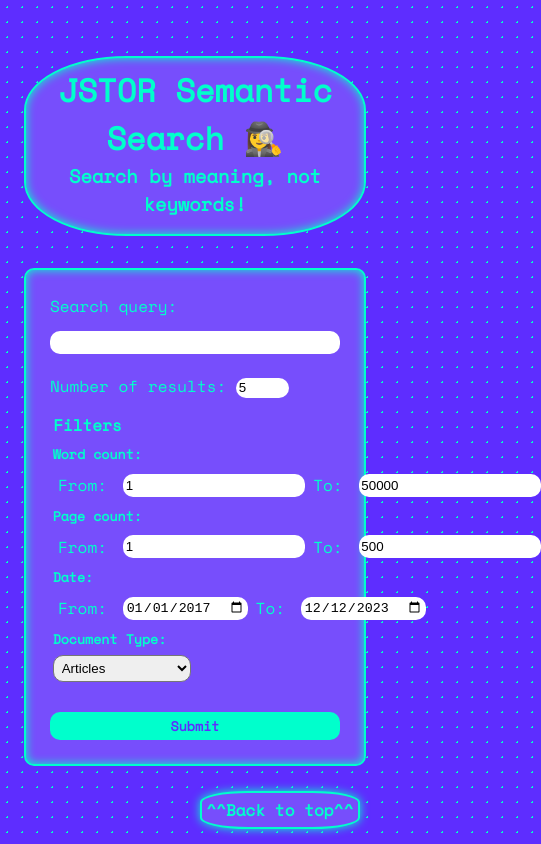
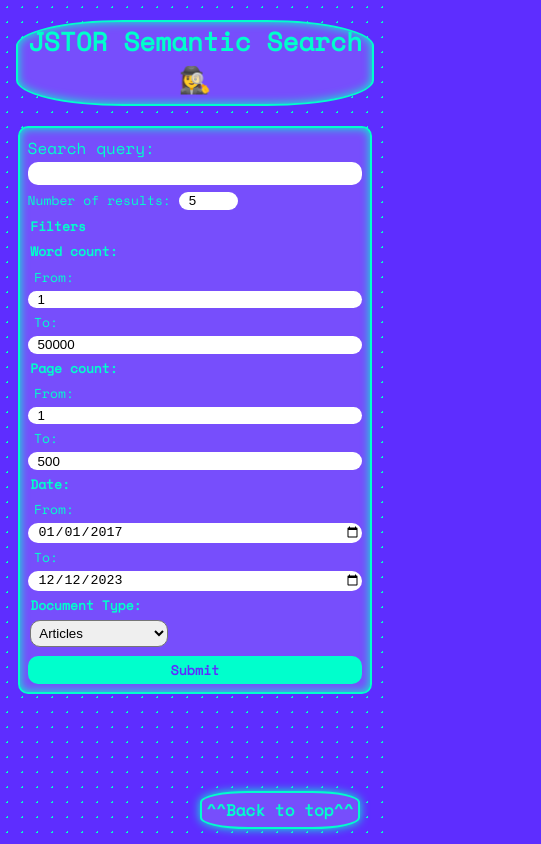
Before and after one commit to CZboop/JSTOR-Semantic-Search, a React (Create React App) app in the folder frontend/: page / in a window 390 px wide. Shown: the whole page, 541 px wide, since content can reach past the window. Built offline with nearby package versions, Linux system fonts and the light colour scheme; the HTML template or start-up script is replaced by a standard one.

Commit message:
added mobile responsive styling with media queries for front end

```diff
--- a/frontend/src/App.css
+++ b/frontend/src/App.css
@@ -17,6 +17,8 @@
   padding: 1em;
   background-image: radial-gradient(var(--highlight) 1px, transparent 0);
   background-size: 15px 15px;
+  overflow-wrap: break-word;
+  word-wrap: break-word;
 }
 
 hr {
@@ -163,3 +165,72 @@
   margin-top: 0.4em;
   margin-bottom: 0.4em;
 }
+
+@media all and (max-width: 600px) {
+  .filterInputs {
+    display: flex;
+    flex-direction: column;
+  }
+  body {
+    padding: 0.1em;
+    margin-top: 0;
+    padding-top: 0;
+  }
+  .contentContainer {
+    padding: 0.5em;
+    margin: 0.5em;
+  }
+  .App-header {
+    padding-top: 0;
+    margin-top: 1.5em;
+    margin-bottom: 1.5em;
+    font-size: small;
+  }
+  .resultsRuler {
+    margin-top: 1.5em;
+  }
+  input[type=number] {
+    border-radius: 10px;
+    border: none;
+    padding: 0.1em;
+    padding-left: 0.75em;
+    margin-top: 0.1em;
+    margin-bottom: 0.1em;
+  }
+  input[type=date] {
+    border-radius: 10px;
+    border: none;
+    padding: 0.1em;
+    padding-left: 0.75em;
+    margin-top: 0.1em;
+    margin-bottom: 0.1em;
+  }
+  input[type=text] {
+    border-radius: 10px;
+    border: none;
+    padding: 0.1em;
+    padding-left: 0.75em;
+    margin-top: 0.1em;
+    margin-bottom: 0.1em;
+  }
+  .formHeading {
+    margin-top: 0;
+    margin-bottom: 0;
+  }
+  #searchBar {
+    margin-top: 0.2em;
+    margin-bottom: 0.2em;
+  }
+  .query-form button {
+    margin-top: 0.5em;
+  }
+  p {
+    font-size: x-small;
+  }
+  .formHeading {
+    font-size: small;
+  }
+  #subTitle {
+    font-size: 0;
+  }
+}
--- a/frontend/src/App.js
+++ b/frontend/src/App.js
@@ -61,7 +61,7 @@
     <div className="App">
       <header className="App-header contentContainer">
         <h1>JSTOR Semantic Search 🕵️‍♀️</h1>
-        <h3>Search by meaning, not keywords!</h3>
+        <h3 id='subTitle'>Search by meaning, not keywords!</h3>
       </header>
       <ModalContext.Provider value={{setModalOpen, setModalTitle, setModalMessage}}>
           <Modal open={modalOpen} title={modalTitle} message={modalMessage} />
--- a/frontend/src/components/SearchResult.css
+++ b/frontend/src/components/SearchResult.css
@@ -59,3 +59,14 @@
   details[open] summary:after {
     content: "Details ▼";
   }
+
+  @media all and (max-width: 600px) {
+    .inlineSummary {
+      display: flex;
+      flex-direction: column;
+    }
+    .inlineSummary h5 {
+        padding: 0;
+        margin: 0;
+    }
+  }
```
